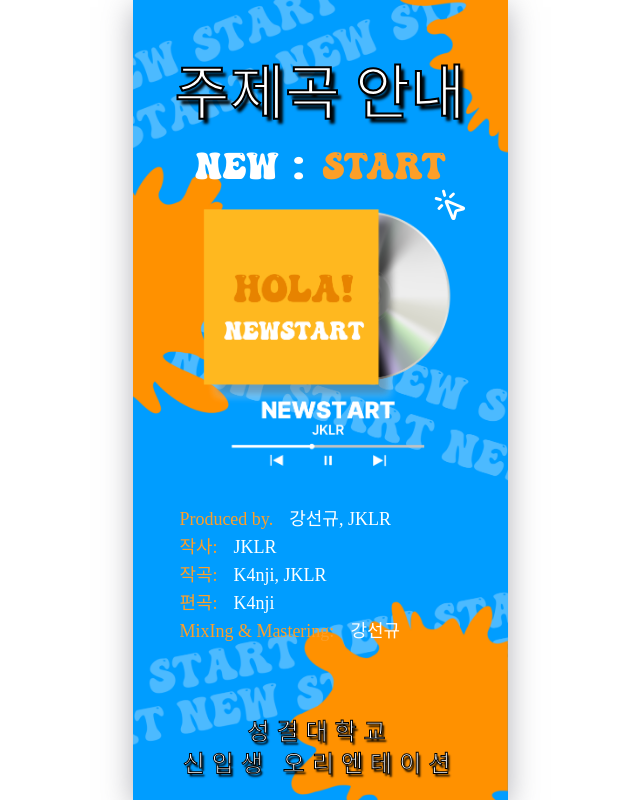
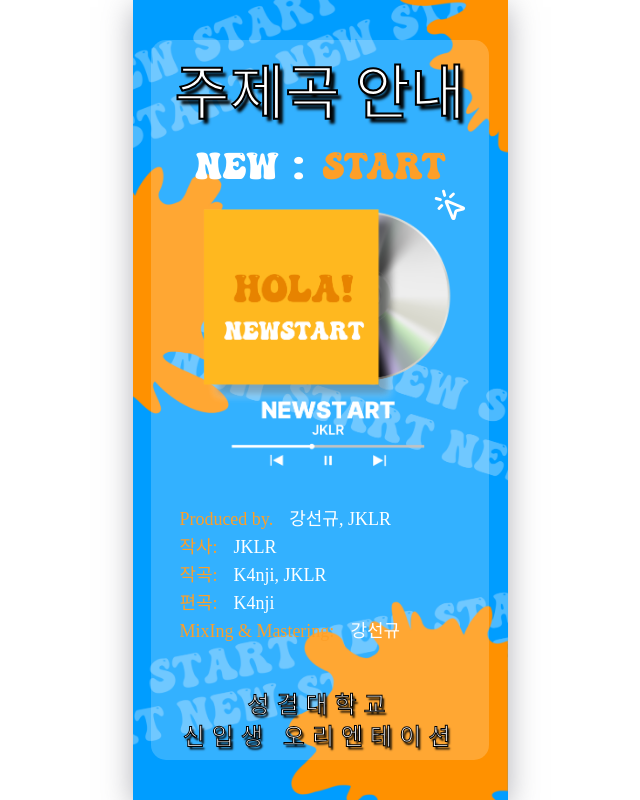
Before and after one commit to seung-heee/hola, a React (Create React App) app: page /mainSong in a window 1280 px wide. Shown: the whole page, without its empty margins (320-960 px from the left). Built offline with nearby package versions, Linux system fonts and the light colour scheme; a web font is replaced by a local one.

Commit message:
Design: Add backbox

```diff
--- a/src/css/styles.css
+++ b/src/css/styles.css
@@ -119,7 +119,7 @@
 }
 
 .BackBox {
-    background-color: rgba(0, 0, 0, 0.1);
+    background-color: rgba(255, 255, 255, 0.2);
     width: 90%;
     height: 90%;
     margin: auto auto;
--- a/src/pages/FunHola.js
+++ b/src/pages/FunHola.js
@@ -3,10 +3,13 @@ import FixedBottom from '../components/FixedBottom';
 import { images } from '../utils/images';
 import { Link } from 'react-router-dom';
 import { TfiHandPointRight } from "react-icons/tfi";
+import BackBox from '../components/BackBox';
 
 const FunHola = () => {
     return (
         <div className='FunHola relative titleShadowXX'>
+            <BackBox />
+            <div className='relative z-10'>
                 <div className="titleFont text-6xl text-center pt-16 mb-6 flex items-center justify-center">
                     <span className='inline-block mr-3'>흥이</span>
                     <span className='groovyFont'>HOLA!</span>
@@ -44,6 +47,7 @@ const FunHola = () => {
                 </div>
                 <FixedBottom />
             </div>
+        </div>
     );
 };
 
--- a/src/pages/HotHola.js
+++ b/src/pages/HotHola.js
@@ -2,10 +2,13 @@ import React from 'react';
 import FixedBottom from '../components/FixedBottom';
 import { Link } from 'react-router-dom';
 import { images } from '../utils/images';
+import BackBox from '../components/BackBox';
 
 const HotHola = () => {
     return (
         <div className='HotHola relative titleShadowXX'>
+            <BackBox />
+            <div className='relative z-10'>
                 <div className="titleFont text-6xl text-center pt-16 mb-6 flex items-center justify-center">
                     <span className='inline-block mr-3'>달아</span>
                     <span className='groovyFont'>HOLA!</span>
@@ -36,6 +39,7 @@ const HotHola = () => {
                 </Link>
                 <FixedBottom />
             </div>
+        </div>
     );
 };
 
--- a/src/pages/MainSong.js
+++ b/src/pages/MainSong.js
@@ -3,10 +3,13 @@ import FixedBottom from '../components/FixedBottom';
 import { Link } from 'react-router-dom';
 import { images } from '../utils/images';
 import { LuMousePointerClick } from "react-icons/lu";
+import BackBox from '../components/BackBox';
 
 const MainSong = () => {
     return (
         <div className='MainSong relative '>
+            <BackBox />
+            <div className='relative z-10'>
                 <div className="titleFont text-6xl text-center pt-16 mb-6 flex items-center justify-center">주제곡 안내</div>
 
                 <Link to='https://www.youtube.com/watch?v=O53n_scAXY0' target='_blank' className='relative'>
@@ -24,6 +27,7 @@ const MainSong = () => {
                 </div>
                 <FixedBottom />
             </div>
+        </div>
     );
 };
 
--- a/src/pages/PresentList.js
+++ b/src/pages/PresentList.js
@@ -7,6 +7,7 @@ const PresentList = () => {
     return (
         <div className='PresentList subtitleFont relative'>
             <BackBox />
+            <div className='relative z-10'>
                 <div className="text-6xl text-center pt-16 mb-10 tracking-widest titleFont">경품 목록</div>
 
                 <div className='text-2xl flex flex-col w-9/12 mx-auto relative mb-52'>
@@ -31,6 +32,7 @@ const PresentList = () => {
                 </div>
                 <FixedBottom />
             </div>
+        </div>
     );
 };
 
--- a/src/pages/SnsEvent.js
+++ b/src/pages/SnsEvent.js
@@ -1,10 +1,13 @@
 import React from 'react';
 import FixedBottom from '../components/FixedBottom';
 import { images } from '../utils/images';
+import BackBox from '../components/BackBox';
 
 const SnsEvent = () => {
     return (
         <div className='SnsEvent relative textRixFont'>
+            <BackBox />
+            <div className='relative z-10'>
                 <div className="titleFont text-6xl text-center pt-16 mb-6">SNS 이벤트</div>
 
                 <div className='textRixFont eventBox text-xl text-center w-10/12 mx-auto break-keep orange'>
@@ -23,6 +26,7 @@ const SnsEvent = () => {
                 </div>
                 <FixedBottom />
             </div>
+        </div>
     );
 };
 
```
Lines whose indentation alone changed are shown as unchanged.
